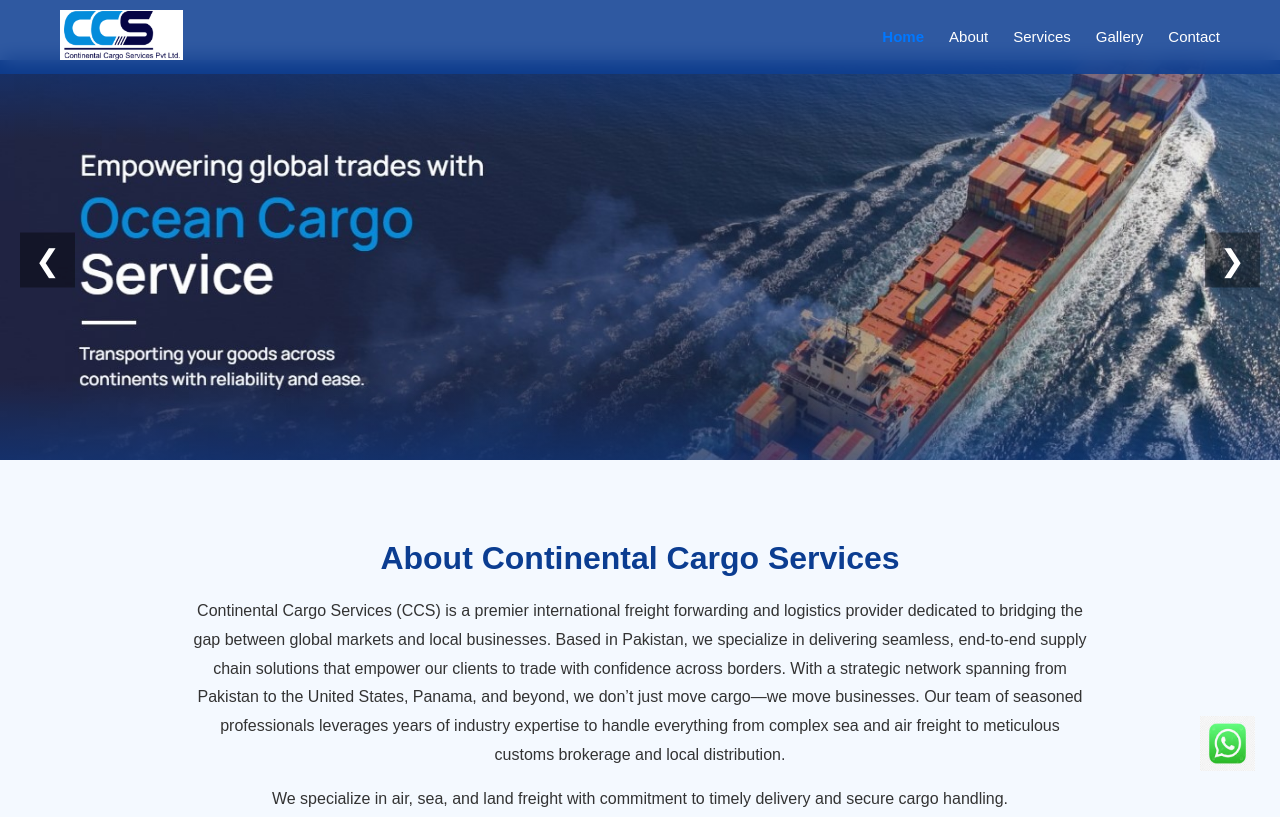
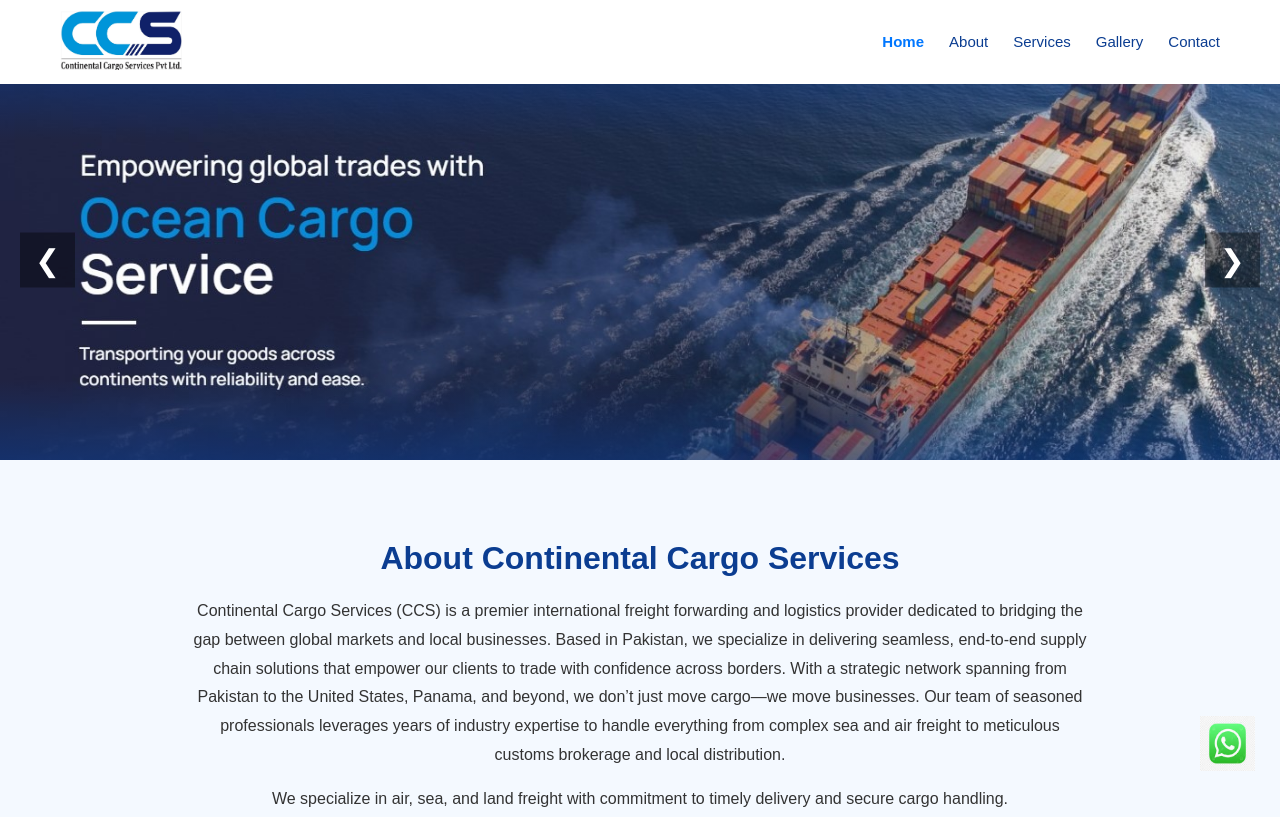
Before and after one commit to Mahanoor-coder/CCS-Portfolio, a plain HTML site: page index.html in a window 1280 px wide. Shown: the top 817 px of the page. Drawn offline with Linux system fonts and the light colour scheme.

Commit message:
logo change
logo change

```diff
--- a/assets/css/style.css
+++ b/assets/css/style.css
@@ -11,17 +11,17 @@
 justify-content:space-between;
 align-items:center;
 padding:10px 60px;
-background:rgba(11,61,145,0.85);
+background:rgb(255, 255, 255);
 backdrop-filter:blur(10px);
 z-index:1000;
 transition:background .3s;
 }
 .navbar.scrolled{
-background:rgba(60, 115, 211,0.95);
+background:rgb(255, 255, 255);
 }
-.logo img{height:50px;width:auto;}
+.logo img{height:60px;width:auto;}
 .nav-links{list-style:none;display:flex;gap:25px;}
-.nav-links li a{text-decoration:none;color:white;font-size:15px;transition:.3s;}
+.nav-links li a{text-decoration:none;color:#0b3d91;font-size:15px;transition:.3s;}
 .nav-links li a:hover{color:#4da6ff;}
 .nav-links a.active{color:#0077ff;font-weight:bold;}
 
--- a/index.html
+++ b/index.html
@@ -12,7 +12,7 @@
 <header>
     <nav class="navbar">
         <div class="logo">
-            <img src="assets/img/logo2.png" alt="Continental Cargo Logo">
+            <img src="assets/img/flogo.jpeg" alt="Continental Cargo Logo">
         </div>
         <ul class="nav-links">
     <li><a href="#home">Home</a></li>
```
Also changed, not shown: assets/img/123.png (added), assets/img/flogo.jpeg (added), assets/img/logo p.jpeg (added), assets/img/logo1.png (deleted), assets/img/logo2.png (deleted).
